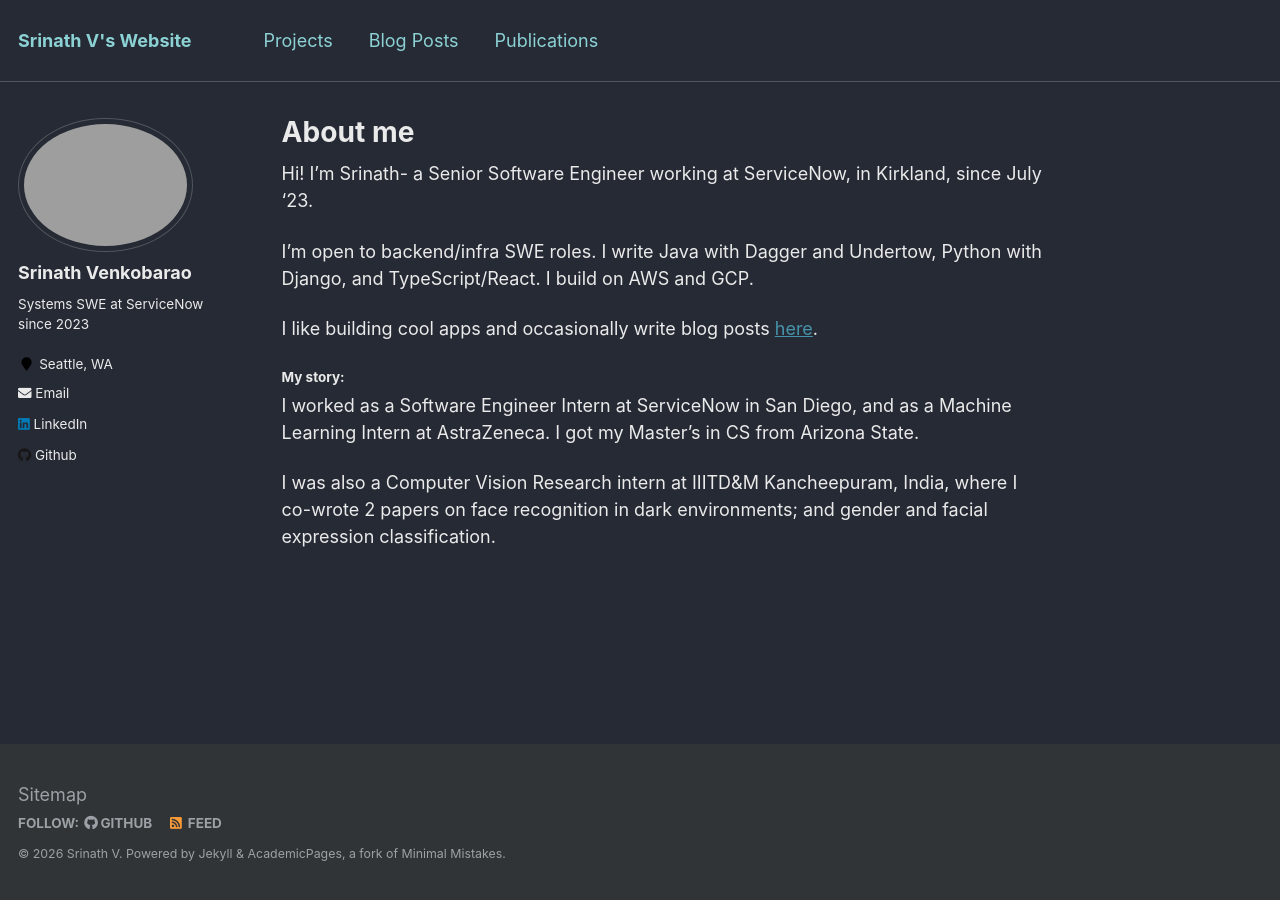
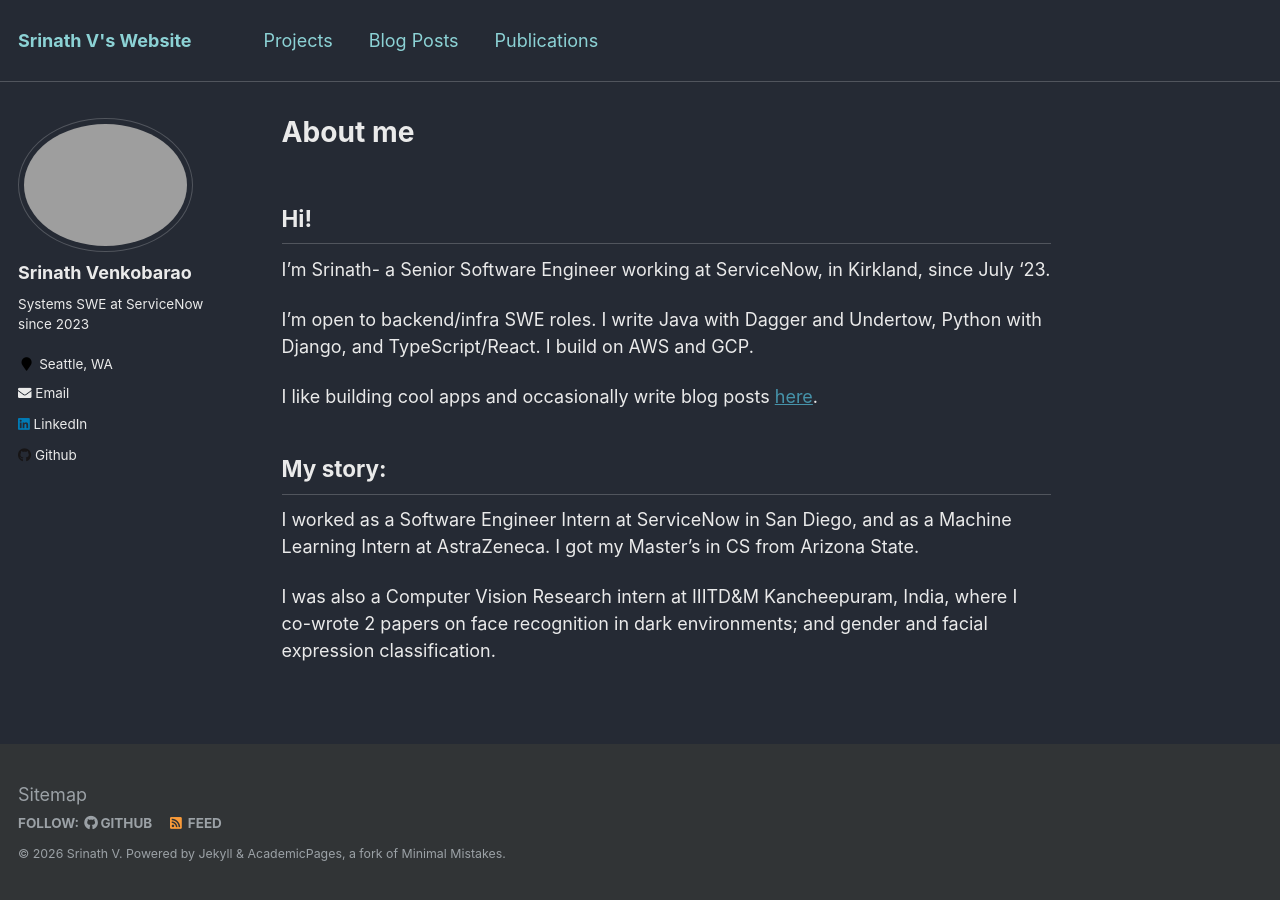
Before and after one commit to srinathvrao/srinathvrao.github.io, a Jekyll site: the page built from _pages/about.md, in a window 1280 px wide. Built offline with Jekyll 4.4.1, drawn with Linux system fonts in a browser that asks for light colours.

```diff
--- a/_pages/about.md
+++ b/_pages/about.md
@@ -8,14 +8,14 @@ redirect_from:
   - /about.html
 ---
 
-Hi!
+## Hi!
 I'm Srinath- a Senior Software Engineer working at ServiceNow, in Kirkland, since July '23.
 
 I'm open to backend/infra SWE roles. I write Java with Dagger and Undertow, Python with Django, and TypeScript/React. I build on AWS and GCP.
 
 I like building cool apps and occasionally write blog posts [here](https://srinathvrao.github.io/year-archive/).
 
-#### My story:
+## My story:
 I worked as a Software Engineer Intern at ServiceNow in San Diego, and as a Machine Learning Intern at AstraZeneca. I got my Master's in CS from Arizona State.
 
 I was also a Computer Vision Research intern at IIITD&M Kancheepuram, India, where I co-wrote 2 papers on face recognition in dark environments; and gender and facial expression classification.
```
